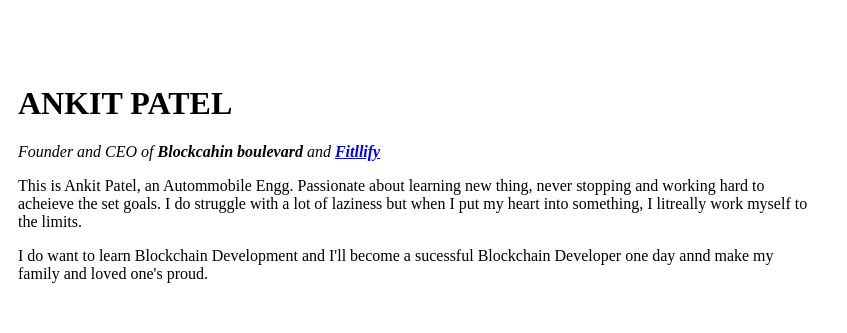
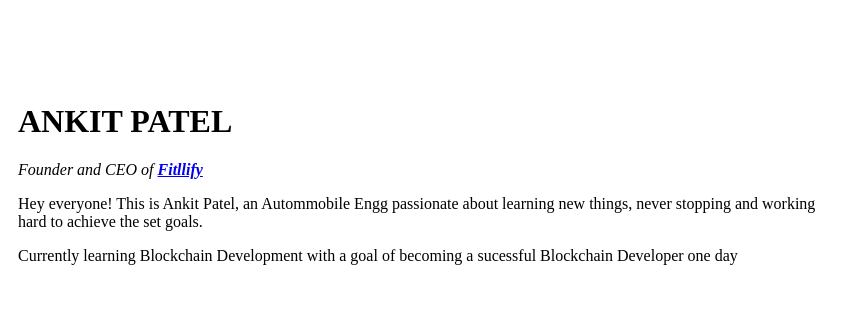
Before and after one commit to PatelAnkit12/CV, a plain HTML site: page index.html in a window 1280 px wide. Shown: the top 333 px of the page, 433-1280 px from the left. Drawn offline with Linux system fonts and the light colour scheme.

Commit message:
Necessary changes & updates
Updated  a few details & made a few chages

```diff
--- a/index.html
+++ b/index.html
@@ -7,16 +7,16 @@
 
     <table cellspacing = "20">
       <tr>
-        <td><img src = "https://media.licdn.com/dms/image/D4D03AQHw_SOF8tlZnA/profile-displayphoto-shrink_800_800/0/1676974642670?e=1682553600&v=beta&t=xzhv3EA8OUQpWQLJSXO9a_3g8Uvzmkqork2-sAMjFHc" alt = "Ankit Patel profile picture.">
+        <td><img src = "https://media.licdn.com/dms/image/D4D03AQHw_SOF8tlZnA/profile-displayphoto-shrink_400_400/0/1676974642670?e=1682553600&v=beta&t=s2SkDXze0x9ozeUp2Q59tjmzcmKAhSjebjr_Fb79DNY" alt = "Ankit Patel profile picture.">
         </td>
 
         <td><h1>ANKIT PATEL</h1>
 
-          <p><em>Founder and CEO of <strong>Blockcahin boulevard</strong> and <strong><a href = "https://fitllify.blogspot.com/">Fitllify</a></strong></em></p>
+          <p><em>Founder and CEO of <strong><a href = "https://fitllify.blogspot.com/">Fitllify</a></strong></em></p>
 
-          <p>This is Ankit Patel, an Autommobile Engg. Passionate about learning new thing, never stopping and working hard to acheieve the set goals. I do struggle with a lot of laziness but when I put my heart into something, I litreally work myself to the limits.</p>
+          <p>Hey everyone! This is Ankit Patel, an Autommobile Engg passionate about learning new things, never stopping and working hard to achieve the set goals.</p>
 
-          <p>I do want to learn Blockchain Development and I'll become a sucessful Blockchain Developer one day annd make my family and loved one's proud.</p></td>
+          <p> Currently learning Blockchain Development with a goal of becoming a sucessful Blockchain Developer one day</p></td>
       </tr>
     </table>
 
```
